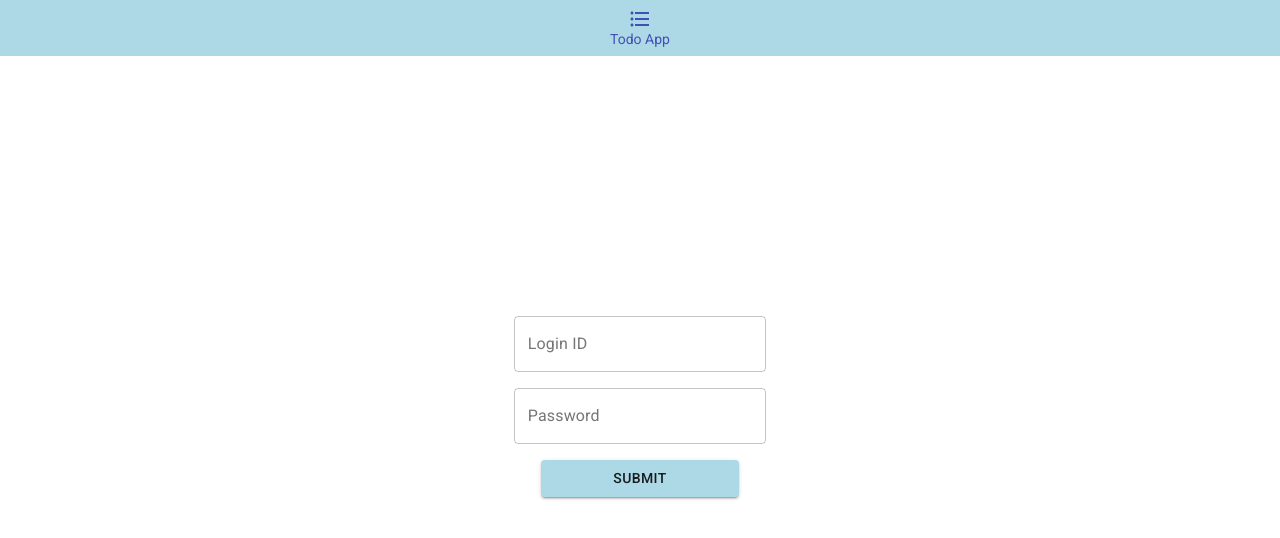
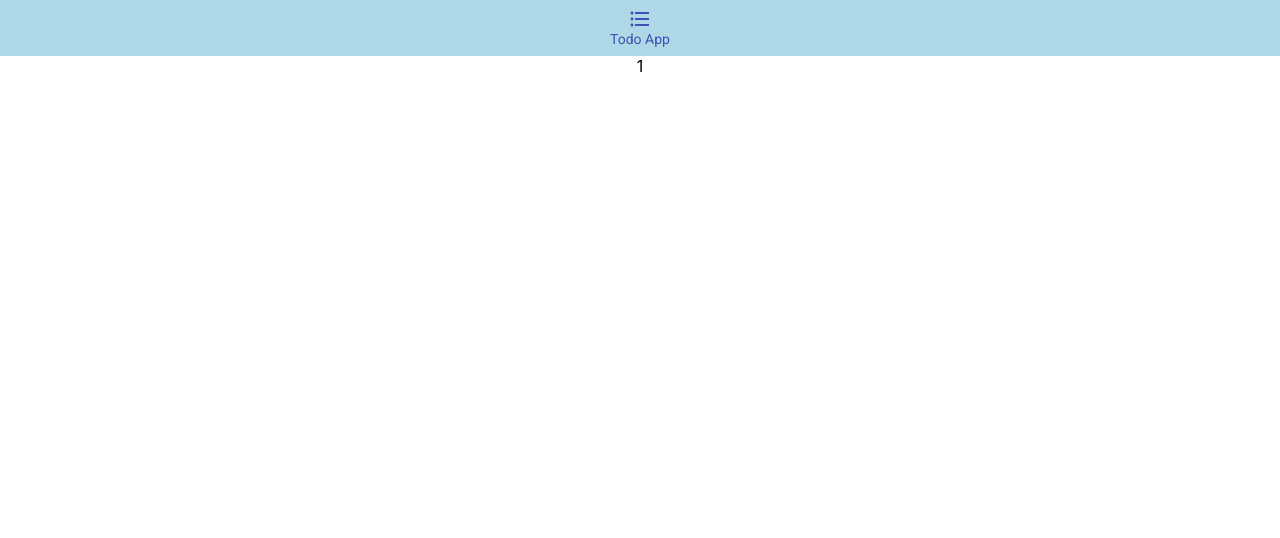
Before and after one commit to HarshNagra/todo-app-springboot-react, a React (Create React App) app in the folder frontend/todo-app-pwa/: page /welcome/1 in a window 1280 px wide. Shown: the top 538 px of the page. Built offline with nearby package versions, Linux system fonts and the light colour scheme.

Commit message:
Added Welcome Page

```diff
--- a/frontend/todo-app-pwa/src/App.js
+++ b/frontend/todo-app-pwa/src/App.js
@@ -1,14 +1,23 @@
 import React from 'react';
 import './App.css';
-import Navigation from "./components/navigation";
 import Login from "./components/login";
+import Welcome from "./components/welcome";
+import Error from "./components/error";
+import {BrowserRouter as Router, Route, Switch} from 'react-router-dom';
+
 
 
 function App() {
   return (
     <div className="App">
-      <Navigation/>
-      <Login/>
+      <Router>
+        <Switch>
+          <Route path="/" exact component={Login}/>
+          <Route path="/login" component={Login}/>
+          <Route path="/welcome/:name" component={Welcome}/>
+          <Route  component={Error}/>
+        </Switch>
+      </Router>
     </div>
   );
 }
--- /dev/null
+++ b/frontend/todo-app-pwa/src/components/error.js
@@ -0,0 +1,16 @@
+import React from 'react';
+import Navigation from "./navigation";
+
+import {BrowserRouter as Router, Route} from 'react-router-dom';
+
+
+function Error() {
+  return (
+    <div className="App">
+      <Navigation/>
+      <h3>Invalid URL</h3>
+    </div>
+  );
+}
+
+export default Error;
--- a/frontend/todo-app-pwa/src/components/login.js
+++ b/frontend/todo-app-pwa/src/components/login.js
@@ -1,7 +1,10 @@
 import React, { useState } from 'react';
+import Navigation from "./navigation";
+import { useHistory } from 'react-router-dom';
 import { makeStyles } from '@material-ui/core/styles';
 import TextField from '@material-ui/core/TextField';
 import Button from '@material-ui/core/Button';
+
 
 const useStyles = makeStyles((theme) => ({
     root: {
@@ -25,9 +28,9 @@ const useStyles = makeStyles((theme) => ({
 
   }));
 
-function App() {
+function Login(props) {
     const classes = useStyles();
-
+    const history = useHistory();
     const [loginId, setLoginId] = useState("");
     const [password, setPassword] = useState("");
     const [loginSuccess, setLoginSuccess] = useState(false);
@@ -35,8 +38,9 @@ function App() {
 
     const handleSubmit = (evt) => {
         evt.preventDefault();
-        if (loginId === 'login' && password==='password'){
+        if (loginId === 'harsh' && password==='password'){
             setLoginFail(false);
+            history.push(`/welcome/${loginId}`);
         }
         else{
             setLoginFail(true);
@@ -44,7 +48,7 @@ function App() {
     }
     return (
     <div className={classes.App}>
-
+        <Navigation/>
         <form className={classes.root} noValidate autoComplete="off" onSubmit={handleSubmit}>
 
             {loginFail && <div className={classes.loginFail}>Invalid Credentials</div>}
@@ -56,7 +60,6 @@ function App() {
                 onChange={e => setLoginId(e.target.value)}
                 /> <br/>
             <TextField
-
                 id="password"
                 label="Password"
                 variant="outlined"
@@ -74,4 +77,4 @@ function App() {
   );
 }
 
-export default App;
+export default Login;
--- /dev/null
+++ b/frontend/todo-app-pwa/src/components/welcome.js
@@ -0,0 +1,16 @@
+import React from 'react';
+import Navigation from "./navigation";
+
+import {BrowserRouter as Router, Route} from 'react-router-dom';
+
+
+function Welcome(props) {
+  return (
+    <div className="App">
+      <Navigation/>
+      <div>{props.match.params.name}</div>
+    </div>
+  );
+}
+
+export default Welcome;
```
